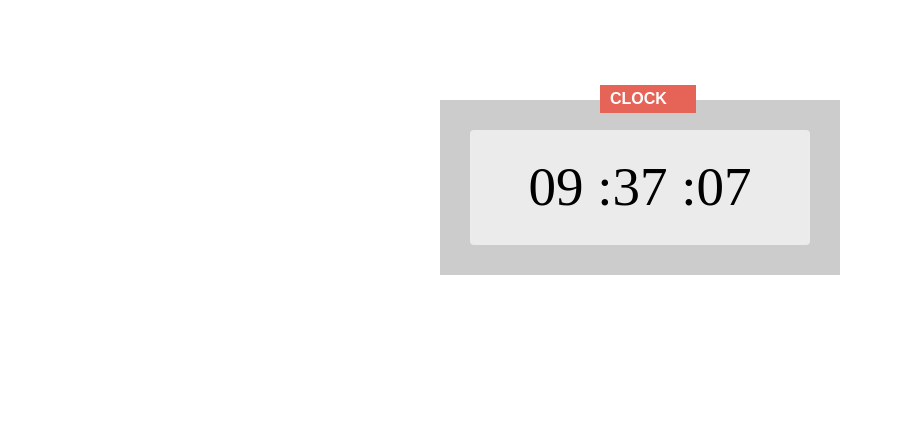
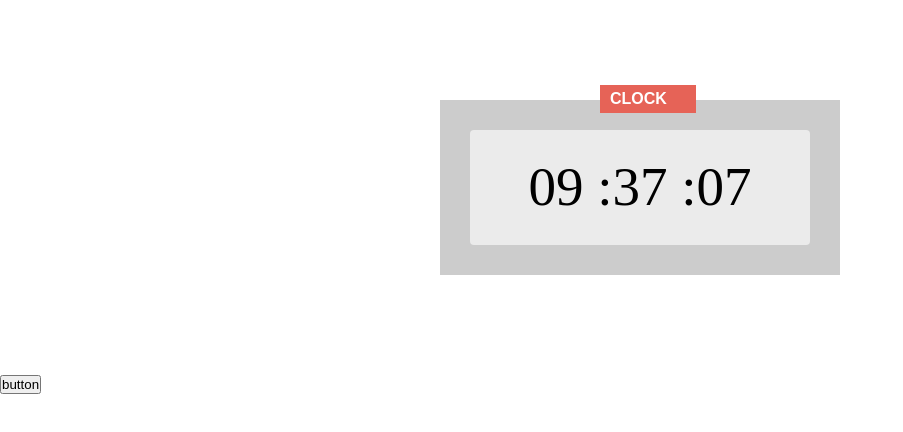
Before and after one commit to Geekkid808/display-clock, a plain HTML site: page index.html in a window 1280 px wide. Shown: the whole page, without its empty margins (0-903 px from the left). Drawn offline with Linux system fonts and the light colour scheme.

Commit message:
Update index.html

```diff
--- a/index.html
+++ b/index.html
@@ -18,5 +18,6 @@
 			<span id="second"></span>
 		</div>
 	</div>
+		<button type="button" onclick="alert('congratulations you pushed a button!')">button</button>
 	</body>
 	</html>
```
